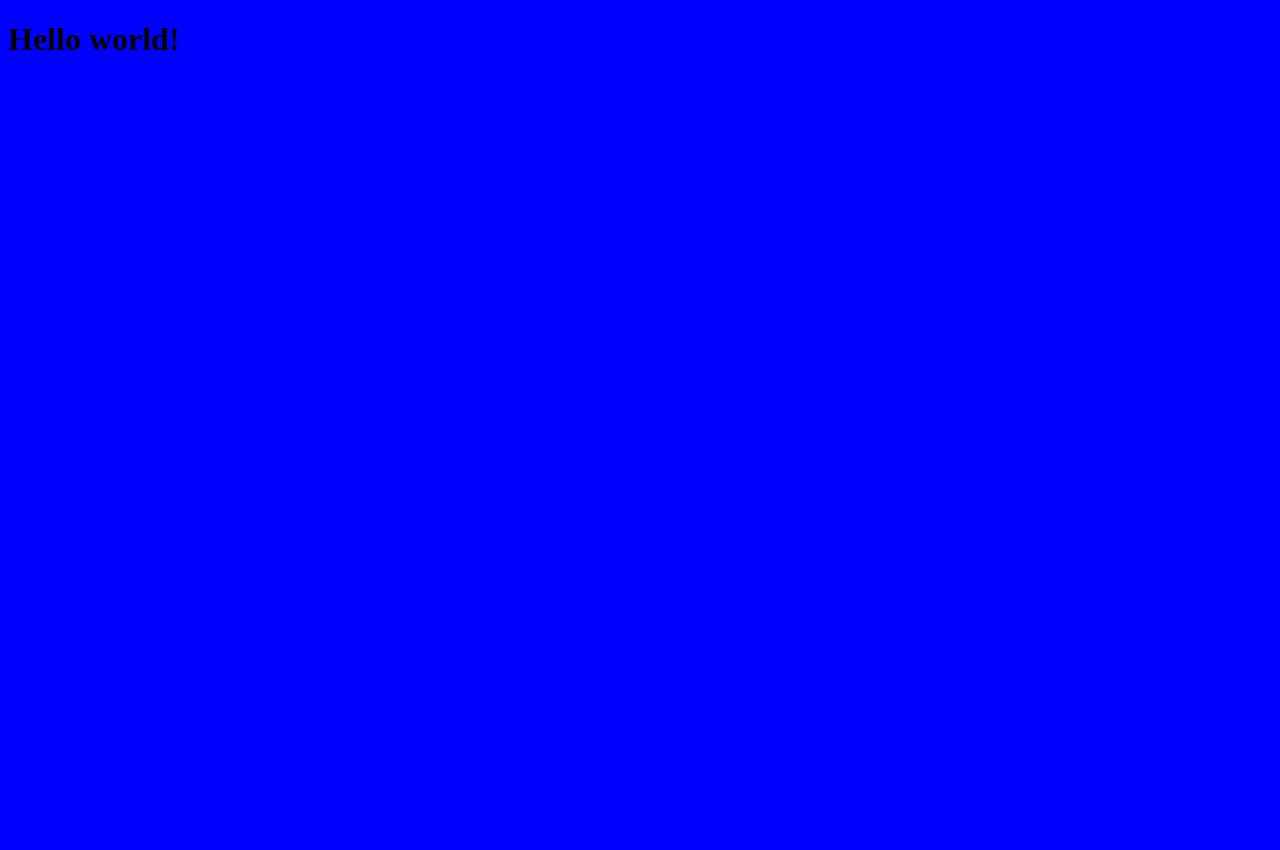
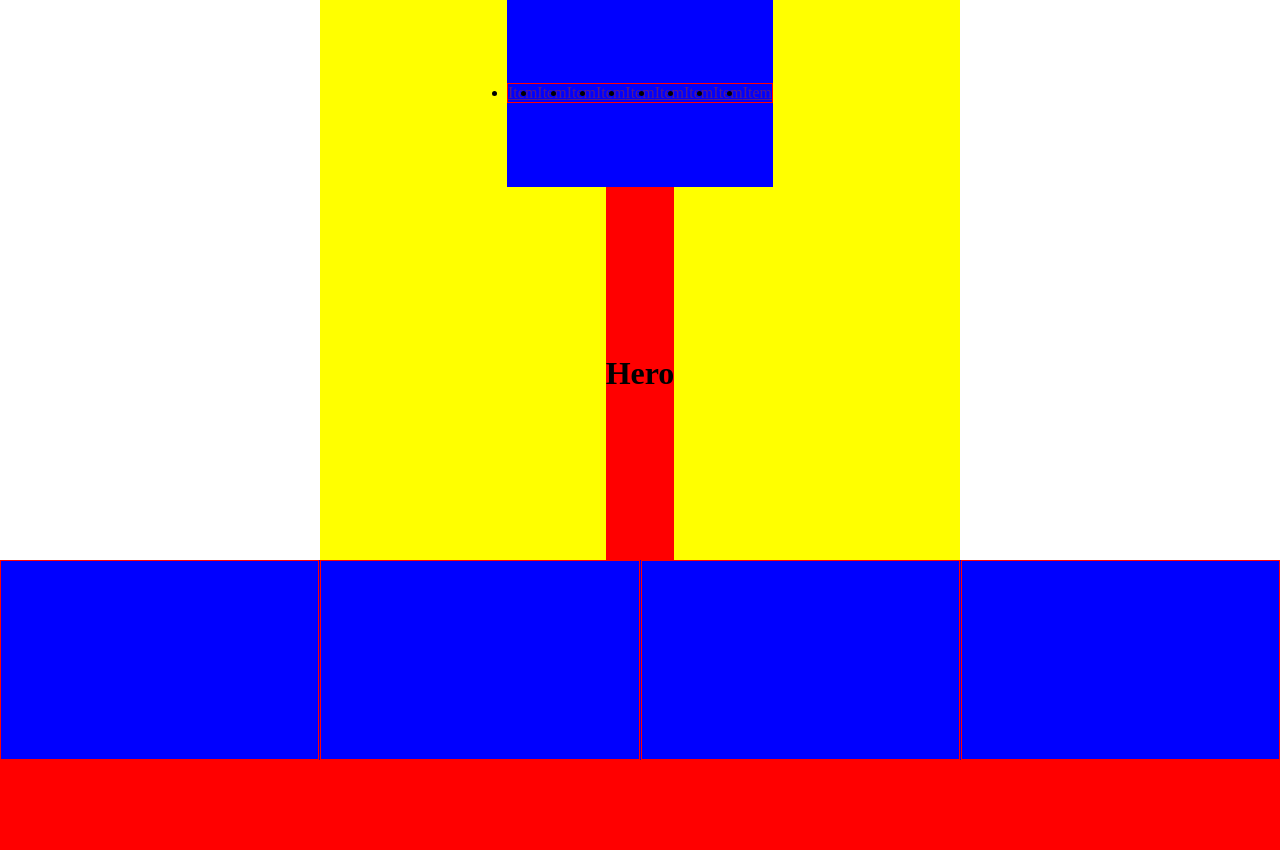
Before and after one commit to lirad/microverse-apple-mockup, a website: page index.html in a window 1280 px wide. Before the commit the page ends 800 px from the top, so only its background shows below. Drawn offline with Linux system fonts and the light colour scheme.

Commit message:
Crating layout with flex and grid

```diff
--- a/css/app.css
+++ b/css/app.css
@@ -1,3 +1,81 @@
+/* Reset */
+*,
+*::after,
+*::before {
+  margin: 0;
+  padding: 0;
+  box-sizing: border-box;
+}
+
+/* Variables */
+:root {
+  --color-blue: blue;
+  --color-red: red;
+  --color-yellow: yellow;
+}
+
+/* Globals */
 body {
-  background-color: blue;
 }
+
+.grid-container {
+  display: grid;
+  grid-template-columns: repeat(4, 1fr);
+  grid-template-areas:
+    ". header header ."
+    "main main main main"
+    "footer footer footer footer";
+}
+
+header {
+  grid-area: header;
+  background-color: var(--color-yellow);
+  height: 560px;
+  display: flex;
+  justify-content: center;
+  align-items: center;
+  flex-direction: column;
+  align-content: center;
+}
+nav {
+  background-color: var(--color-blue);
+  display: flex;
+  flex: 2;
+}
+
+.nav {
+  display: flex;
+  align-self: center;
+  justify-content: baseline;
+  border: 1px solid red
+}
+.hero {
+  display: flex;
+  background-color: var(--color-red);
+  flex: 4;
+}
+.hero-title {
+  align-self: center;
+}
+main {
+  background-color: var(--color-blue);
+  grid-area: main;
+  height: 200px;
+}
+
+.main-container {
+  display: grid;
+  grid-template-columns: repeat(4, 1fr);
+  gap: 1px;
+
+}
+
+.main-container .item {
+  border: 1px solid red
+}
+
+footer {
+  background-color: var(--color-red);
+  grid-area: footer;
+  height: 90px;
+}
--- a/index.html
+++ b/index.html
@@ -9,7 +9,41 @@
 </head>
 
 <body>
-  <h1>Hello world!</h1>
+  <div class="grid-container">
+
+    <header>
+
+      <nav>
+        <ul class="nav">
+          <li><a href="">Item</a></li>
+          <li><a href="">Item</a></li>
+          <li><a href="">Item</a></li>
+          <li><a href="">Item</a></li>
+          <li><a href="">Item</a></li>
+          <li><a href="">Item</a></li>
+          <li><a href="">Item</a></li>
+          <li><a href="">Item</a></li>
+          <li><a href="">Item</a></li>
+        </ul>
+
+      </nav>
+      <div class="hero">
+        <h1 class="hero-title">Hero</h1>
+      </div>
+    </header>
+
+
+    <main class="main-container">
+      <div class="item"></div>
+      <div class="item"></div>
+      <div class="item"></div>
+      <div class="item"></div>
+    </main>
+
+    <footer>
+
+    </footer>
+  </div>
 </body>
 
 </html>
```
